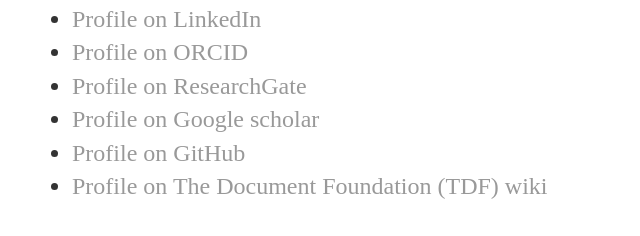
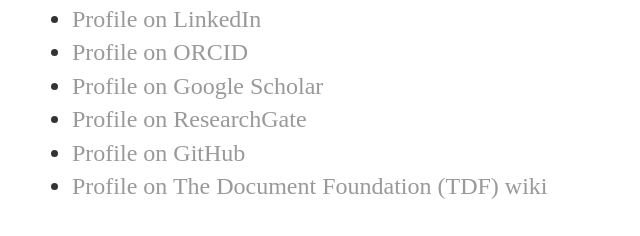
Before and after one commit to nullberg/mywebsite, a plain HTML site: page links.html in a window 1280 px wide. Shown: the part 268-504 px from the top of the page, 32-672 px from the left. Drawn offline with Linux system fonts and the light colour scheme.

Commit message:
minor rearrangements

```diff
--- a/links.html
+++ b/links.html
@@ -26,8 +26,8 @@
 	<ul>
 	<li><a href="https://www.linkedin.com/in/nathan-ullberg/">Profile on LinkedIn</a></li>
 	<li><a href="https://orcid.org/0000-0002-7264-7992">Profile on ORCID</a></li>
+	<li><a href="https://scholar.google.se/citations?user=y2VLxvAAAAAJ&hl=en&oi=ao">Profile on Google Scholar</a></li>
 	<li><a href="https://www.researchgate.net/profile/Nathan_Ullberg">Profile on ResearchGate</a></li>
-	<li><a href="https://scholar.google.se/citations?user=y2VLxvAAAAAJ&hl=en&oi=ao">Profile on Google scholar</a></li>
 	<li><a href="https://github.com/nullberg">Profile on GitHub</a></li>
 	<li><a href="https://wiki.documentfoundation.org/User:Blue.painting">Profile on The Document Foundation (TDF) wiki</li>
 	</ul>
```
